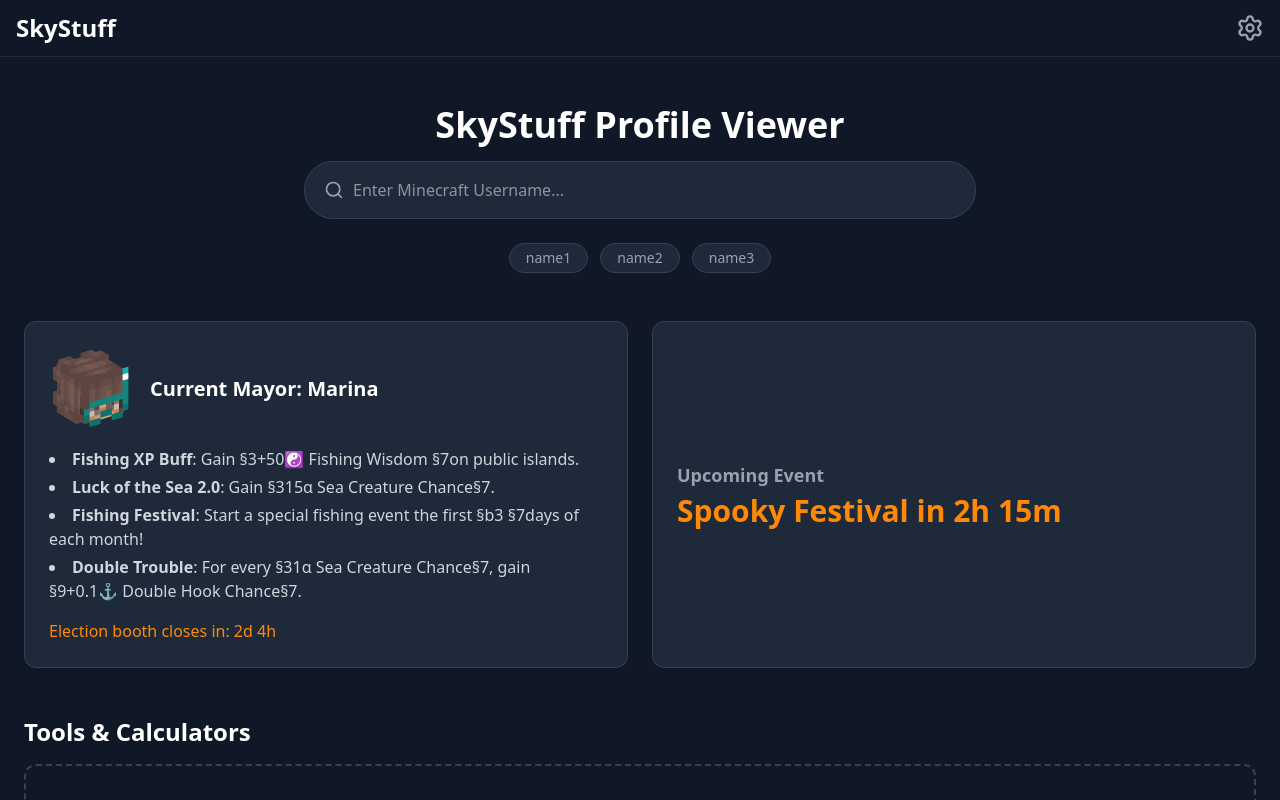
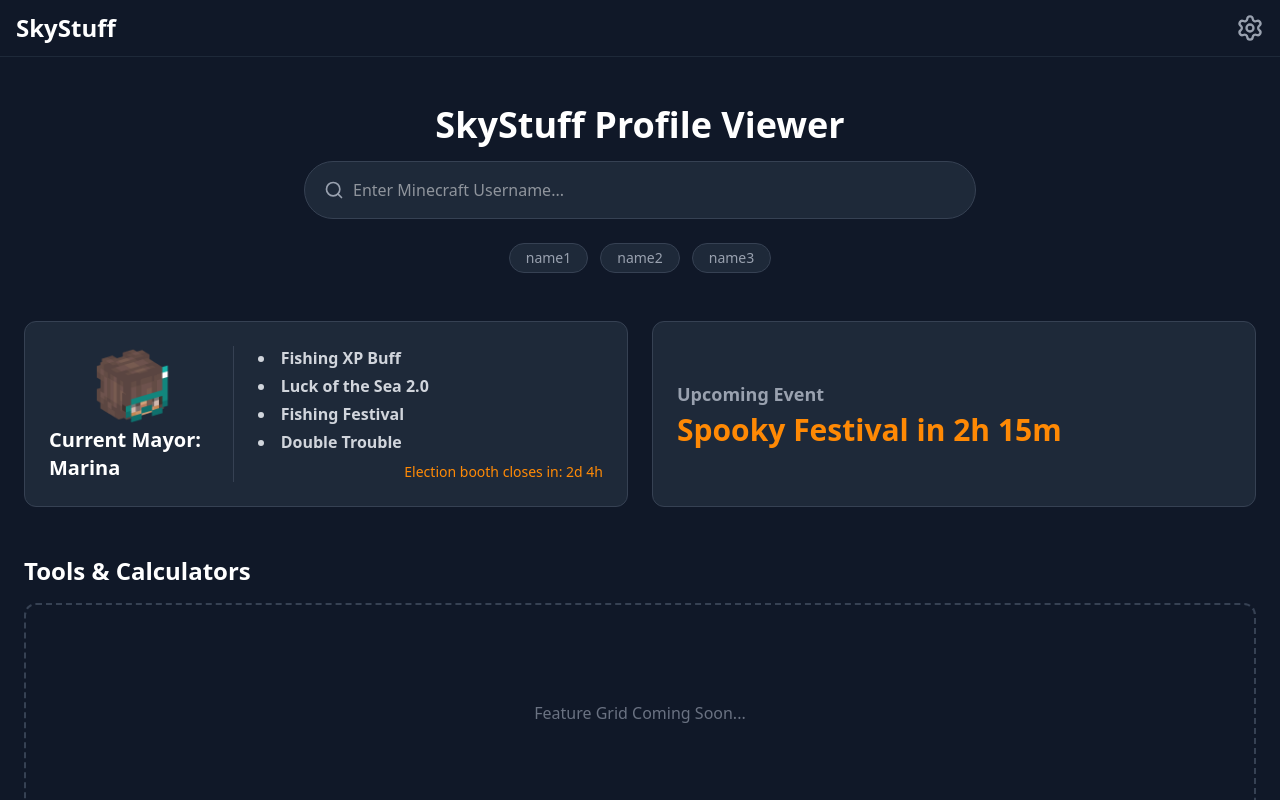
Before and after one commit to meeeeeooooow/skyStuff-v2, a Next.js app: page / in a window 1280 px wide. Shown: the top 800 px of the page. Built offline with nearby package versions, Linux system fonts and the light colour scheme.

Commit message:
Refactor MayorTile component to use Image component and clean text formatting; add cleanText utility function

```diff
--- a/src/components/MayorTile.tsx
+++ b/src/components/MayorTile.tsx
@@ -1,24 +1,33 @@
 import Link from "next/link";
+import Image from "next/image";
 import { getMayorData } from "@/lib/hypixel";
+import { cleanText } from "@/lib/formatting";
+
+interface Perk {
+  name: string;
+  description: string;
+}
 
 export default async function MayorTile() {
   const data = await getMayorData();
 
   return (
     <Link href="/mayor">
-      <div className="bg-gray-800 border border-gray-700 rounded-xl p-6 hover:border-gray-500 transition-colors cursor-pointer">
-        <div className="flex items-center gap-4 mb-4">
-          <img src={`/mayors/${data.mayor.name.toLowerCase()}.webp`} className="rounded-md" alt={data.mayor.name} />
-          <h3 className="text-xl font-semibold">Current Mayor: {data.mayor.name}</h3>
+      <div className="bg-gray-800 border border-gray-700 rounded-xl p-6 hover:border-gray-500 transition-colors cursor-pointer flex flex-row gap-6">
+        <div className="flex flex-col items-center justify-center w-1/3 border-r border-gray-700 pr-4">
+          <Image src={`/mayors/${data?.mayor?.name?.toLowerCase()}.webp`} width={80} height={80} className="w-20 h-20 rounded-md" alt={data?.mayor?.name} />
+          <h3 className="text-xl font-semibold">Current Mayor: {data?.mayor?.name}</h3>
         </div>
-        <ul className="list-disc list-inside space-y-1 text-gray-300">
-          {data.mayor.perks.map((perk: any) => (
-            <li key={perk.name}>
-              <strong>{perk.name}</strong>: {perk.description}
-            </li>
-          ))}
-        </ul>
-        <p className="text-orange-400 mt-4">Election booth closes in: 2d 4h</p>
+        <div className="flex flex-col flex-1 justify-between">
+          <ul className="list-disc list-inside space-y-1 text-gray-300">
+            {data?.mayor?.perks?.map((perk: Perk) => (
+              <li key={perk.name}>
+                <strong>{cleanText(perk.name)}</strong>
+              </li>
+            ))}
+          </ul>
+          <p className="text-orange-400 mt-auto text-right text-sm">Election booth closes in: 2d 4h</p>
+        </div>
       </div>
     </Link>
   );
--- /dev/null
+++ b/src/lib/formatting.ts
@@ -0,0 +1,3 @@
+export const cleanText = (text: string) => {
+  return text.replace(/§[0-9a-fk-or]/gi, "");
+};
```
